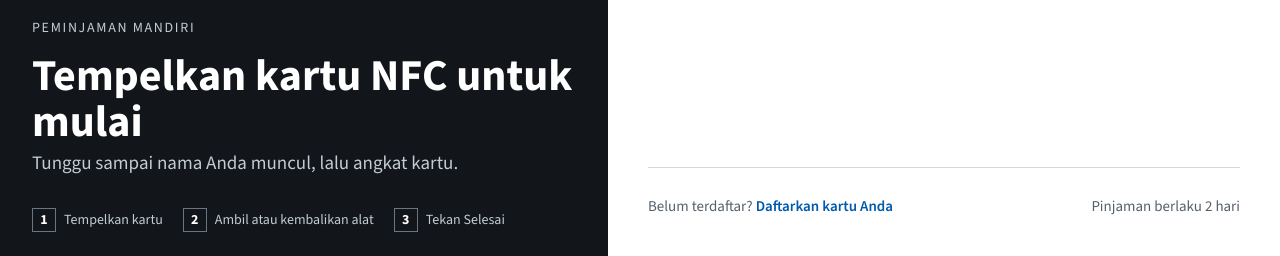
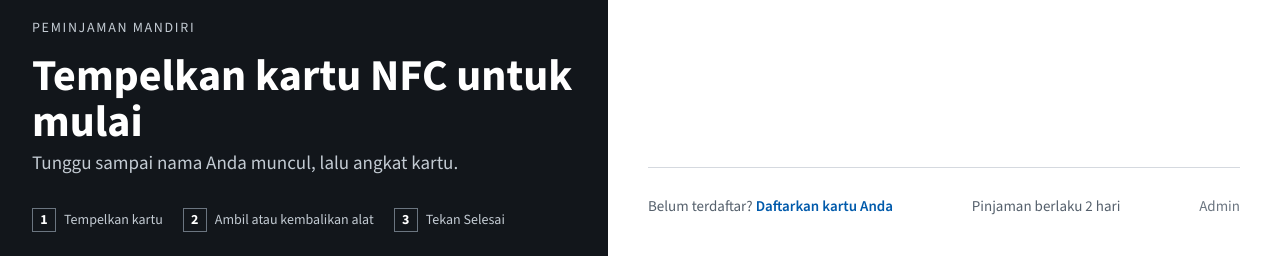
Before and after one commit to Naktekfis/tpt-rfid, a Flask app: page /kiosk in a window 1280 px wide. Shown: the part 544-800 px from the top of the page. Run offline with Flask 3, Linux system fonts and the light colour scheme; data that the repository does not hold is empty; some libraries are stand-ins or nearby versions.

Commit message:
Kiosk: plain-text Admin link bottom right

```diff
--- a/static/css/kiosk.css
+++ b/static/css/kiosk.css
@@ -174,6 +174,10 @@
 }
 .rack__foot a {
   font-weight: 600;
+}
+.rack__foot .rack__admin {
+  font-weight: 400;
+  color: var(--c-text-subtle);
 }
 
 /* ---------- D3: session / summary ---------- */
--- a/templates/kiosk.html
+++ b/templates/kiosk.html
@@ -67,6 +67,7 @@
             <div class="rack__foot">
                 <span>Belum terdaftar? <a href="/daftar">Daftarkan kartu Anda</a></span>
                 <span>Pinjaman berlaku {{ config.get('LOAN_DAYS', 2) }} hari</span>
+                <a class="rack__admin" href="{{ url_for('admin_login') }}">Admin</a>
             </div>
         </div>
     </section>
```
Also changed, not shown: tests/test_kiosk_page.py (+5 -0 lines).
